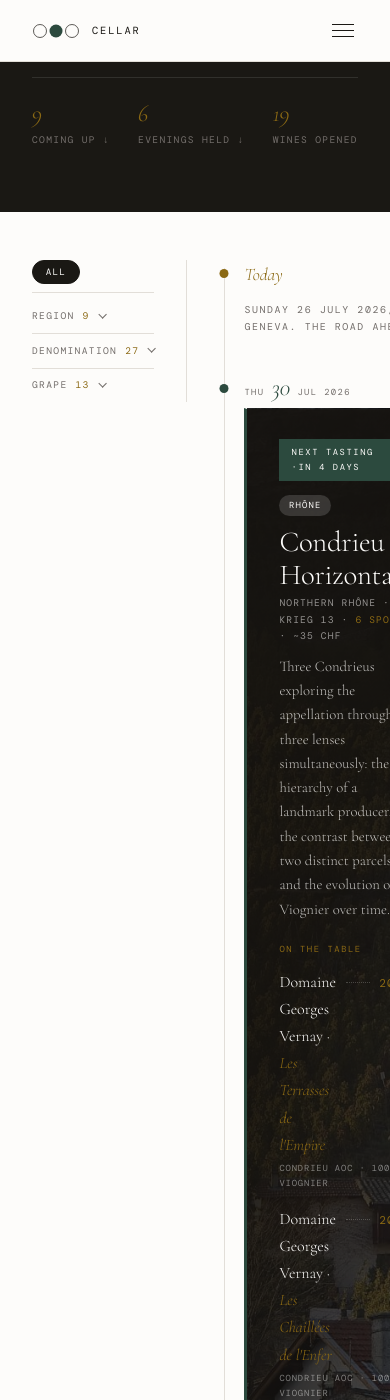
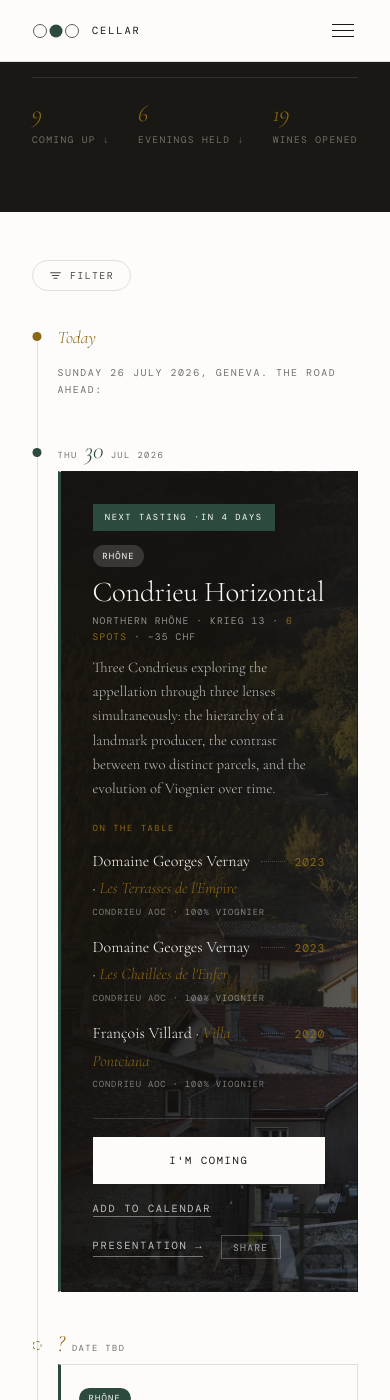
Before and after one commit to silviodirubbo/cellar, a Jekyll site: the page built from tastings/index.html, in a window 390 px wide and 1400 px high, scrolled down 279 px. Built offline with Jekyll 4.4.1, drawn with Linux system fonts in a browser that asks for light colours; some web fonts are replaced.

Commit message:
Replace filter sidebar with a hidden dropdown panel
The sidebar placement made the filters the visual protagonist and
squeezed the tasting cards into a narrow column. Removed the
.tastings-layout grid and .filters-aside sidebar entirely; cards
return to full width.

Filters now live behind a single "Filter" pill button at the top-right
of the list, closed by default. On desktop it opens a bordered dropdown
panel that overlays the cards without reflowing them; on narrow screens
the same button opens a full-screen sheet with a title and close
control. Closing (button, click-outside, or Esc) returns full width
immediately. The three groups and per-group collapse/expand are
unchanged, and the button label reflects the active filter.

Renamed the bar class to .filter-toolbar to avoid colliding with a
pre-existing .filter-bar rule whose column-flex was stretching the
button to full width.

```diff
--- a/assets/css/main.css
+++ b/assets/css/main.css
@@ -597,8 +597,6 @@ textarea.form-input { min-height: 5rem; }
   .page-header__inner { grid-template-columns: 1fr; gap: 1.5rem; }
   .planner-grid { grid-template-columns: 1fr; }
   .planner-main { border-right: none; border-bottom: 1px solid var(--rule); }
-  .tastings-layout { grid-template-columns: 1fr; }
-  .filters-aside { border-right: none; padding-right: 0; margin-bottom: 2rem; }
   .tasting-banner { grid-template-columns: 1fr; }
   .tasting-banner__actions { align-items: flex-start; flex-direction: row; }
   .footer__inner { flex-direction: column; gap: 1rem; text-align: center; }
@@ -792,16 +790,93 @@ a.th-stat:hover .th-stat__num { color: var(--warm-white); }
 .lineup__toggle:hover { color: var(--ink); }
 .lineup .wine-menu { margin-top: 0.5rem; padding-left: 0.9rem; border-left: 1px solid var(--rule); }
 
-/* ── Tastings layout: filters sidebar + timeline ─────────────── */
-.tastings-layout {
-  display: grid;
-  grid-template-columns: 1fr 2fr;
-  gap: var(--col-gap);
-  align-items: start;
+/* ── Filter toolbar: button + hidden dropdown panel ──────────── */
+.filter-toolbar {
+  position: relative;
+  text-align: right;
+  margin-bottom: 2rem;
 }
-.filters-aside {
-  padding-right: 2rem;
-  border-right: 1px solid var(--rule);
+.filter-toggle {
+  display: inline-flex;
+  align-items: center;
+  gap: 0.5rem;
+  font-family: var(--font-mono);
+  font-size: 0.62rem;
+  letter-spacing: 0.14em;
+  text-transform: uppercase;
+  color: var(--ink-mid);
+  background: var(--warm-white);
+  border: 1px solid var(--rule);
+  border-radius: 999px;
+  padding: 0.5rem 1rem;
+  cursor: pointer;
+  transition: border-color 0.2s var(--ease), color 0.2s var(--ease);
+}
+.filter-toggle:hover { color: var(--ink); border-color: var(--ink-mid); }
+.filter-toggle--open { color: var(--ink); border-color: var(--ink); }
+.filter-toggle--active { border-color: var(--ink-mid); }
+.filter-toggle__icon { display: block; flex: 0 0 auto; }
+.filter-toggle__label {
+  max-width: 60vw;
+  overflow: hidden;
+  text-overflow: ellipsis;
+  white-space: nowrap;
+}
+
+.filter-panel {
+  position: absolute;
+  top: calc(100% + 0.5rem);
+  right: 0;
+  z-index: 60;
+  width: 320px;
+  max-width: calc(100vw - 4rem);
+  background: var(--warm-white);
+  border: 1px solid var(--rule);
+  padding: 0.4rem 1.1rem 0.8rem;
+}
+.filter-panel[hidden] { display: none; }
+.filter-panel__head { display: none; } /* becomes a sheet header on mobile only */
+.filter-panel__title {
+  font-family: var(--font-serif);
+  font-style: italic;
+  font-size: 1.4rem;
+  color: var(--ink);
+}
+.filter-panel__close {
+  font-family: var(--font-mono);
+  font-size: 1.35rem;
+  line-height: 1;
+  color: var(--ink-light);
+  background: none;
+  border: none;
+  cursor: pointer;
+  padding: 0.15rem 0.4rem;
+  transition: color 0.2s var(--ease);
+}
+.filter-panel__close:hover { color: var(--ink); }
+
+/* On narrow screens the dropdown becomes a full-screen sheet.
+   Defined here, after the base rules above, so source order wins. */
+@media (max-width: 768px) {
+  .filter-toolbar { text-align: left; }
+  .filter-panel {
+    position: fixed;
+    inset: 0;
+    z-index: 100;
+    width: auto;
+    max-width: none;
+    overflow-y: auto;
+    padding: 1.25rem 1.5rem 2rem;
+  }
+  .filter-panel__head {
+    display: flex;
+    align-items: center;
+    justify-content: space-between;
+    padding-bottom: 0.75rem;
+    margin-bottom: 0.5rem;
+    border-bottom: 1px solid var(--rule);
+  }
+  body.filter-open { overflow: hidden; }
 }
 
 /* ── Chip filter bar ──────────────────────────────────────── */
--- a/assets/js/main.js
+++ b/assets/js/main.js
@@ -134,4 +134,50 @@ document.addEventListener('DOMContentLoaded', () => {
     });
   }
 
+  // ── Tastings: filter panel toggle ─────────────────────────
+  const filterToggle = document.getElementById('filterToggle');
+  const filterPanel  = document.getElementById('filterPanel');
+  if (filterToggle && filterPanel) {
+    const labelEl  = filterToggle.querySelector('.filter-toggle__label');
+    const closeBtn = document.getElementById('filterClose');
+
+    const openPanel = () => {
+      filterPanel.hidden = false;
+      filterToggle.setAttribute('aria-expanded', 'true');
+      filterToggle.classList.add('filter-toggle--open');
+      document.body.classList.add('filter-open');
+    };
+    const closePanel = () => {
+      filterPanel.hidden = true;
+      filterToggle.setAttribute('aria-expanded', 'false');
+      filterToggle.classList.remove('filter-toggle--open');
+      document.body.classList.remove('filter-open');
+    };
+
+    filterToggle.addEventListener('click', (e) => {
+      e.stopPropagation();
+      filterPanel.hidden ? openPanel() : closePanel();
+    });
+    if (closeBtn) closeBtn.addEventListener('click', closePanel);
+
+    // click outside the panel closes it (desktop dropdown)
+    document.addEventListener('click', (e) => {
+      if (filterPanel.hidden) return;
+      if (!filterPanel.contains(e.target) && !filterToggle.contains(e.target)) closePanel();
+    });
+    // Esc closes it
+    document.addEventListener('keydown', (e) => {
+      if (e.key === 'Escape' && !filterPanel.hidden) closePanel();
+    });
+
+    // reflect the active filter on the button, so it reads even when closed
+    filterPanel.addEventListener('click', (e) => {
+      if (!e.target.closest('.chip')) return;
+      const active = filterPanel.querySelector('.chip.chip--active');
+      const tag = active ? active.dataset.tag : '';
+      if (labelEl) labelEl.textContent = tag ? 'Filter · ' + tag : 'Filter';
+      filterToggle.classList.toggle('filter-toggle--active', !!tag);
+    });
+  }
+
 });
--- a/tastings/index.html
+++ b/tastings/index.html
@@ -42,10 +42,25 @@ permalink: /tastings/
 <!-- ── The timeline ────────────────────────────────────────── -->
 <section class="timeline">
   <div class="container">
-    <div class="tastings-layout">
 
-      <!-- Tag chips (sidebar on desktop, inline above the list on mobile) -->
-      <aside class="filters-aside">
+    <!-- Filter toolbar: a single button revealing a hidden dropdown panel -->
+    <div class="filter-toolbar">
+      <button type="button" class="filter-toggle" id="filterToggle"
+              aria-expanded="false" aria-controls="filterPanel">
+        <svg class="filter-toggle__icon" width="13" height="13" viewBox="0 0 16 16"
+             fill="none" stroke="currentColor" stroke-width="1.3" stroke-linecap="round" aria-hidden="true">
+          <line x1="2" y1="4.5" x2="14" y2="4.5"/>
+          <line x1="4" y1="8" x2="12" y2="8"/>
+          <line x1="6" y1="11.5" x2="10" y2="11.5"/>
+        </svg>
+        <span class="filter-toggle__label">Filter</span>
+      </button>
+
+      <div class="filter-panel" id="filterPanel" hidden>
+        <div class="filter-panel__head">
+          <span class="filter-panel__title">Filter</span>
+          <button type="button" class="filter-panel__close" id="filterClose" aria-label="Close filters">&times;</button>
+        </div>
         <div class="chipbar" id="chipbar">
           <div class="chip-group chip-group--all">
             <button class="chip chip--active" data-tag="">All</button>
@@ -75,9 +90,10 @@ permalink: /tastings/
             </details>
           {% endfor %}
         </div>
-      </aside>
+      </div>
+    </div>
 
-      <div class="tl">
+    <div class="tl">
 
       <!-- Today -->
       <div class="tl-row tl-row--today" id="coming-up">
@@ -283,8 +299,7 @@ permalink: /tastings/
         </div>
       </div>
 
-      </div>
+    </div>
 
-    </div>
   </div>
 </section>
```
